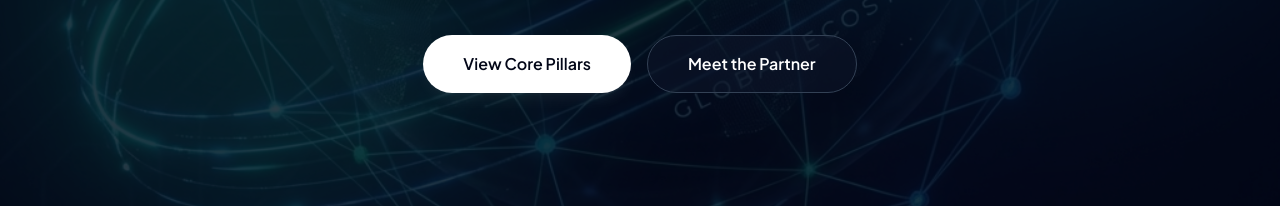
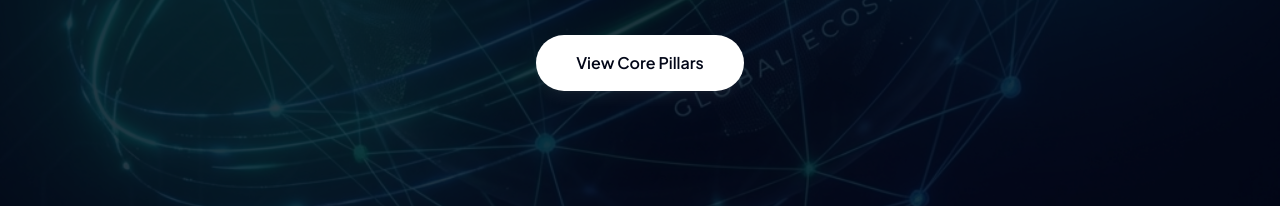
Before and after one commit to tolulopecynthiaajayi-sketch/scalable-growth-website, a website: page index.html in a window 1280 px wide. Shown: the part 591-797 px from the top of the page. Drawn offline with nearby package versions, Linux system fonts and the light colour scheme.

Commit message:
Remove Meet the Partner button

```diff
--- a/index.html
+++ b/index.html
@@ -130,10 +130,7 @@
                             class="bg-white text-slate-950 hover:bg-slate-200 font-bold py-4 px-10 rounded-full transition-all shadow-lg shadow-white/5">
                             View Core Pillars
                         </button>
-                        <button onclick="showPage('about')"
-                            class="border border-slate-700 hover:border-brand-green hover:text-brand-green bg-slate-900/50 text-white font-bold py-4 px-10 rounded-full transition-all">
-                            Meet the Partner
-                        </button>
+
                     </div>
                 </div>
             </header>
```
